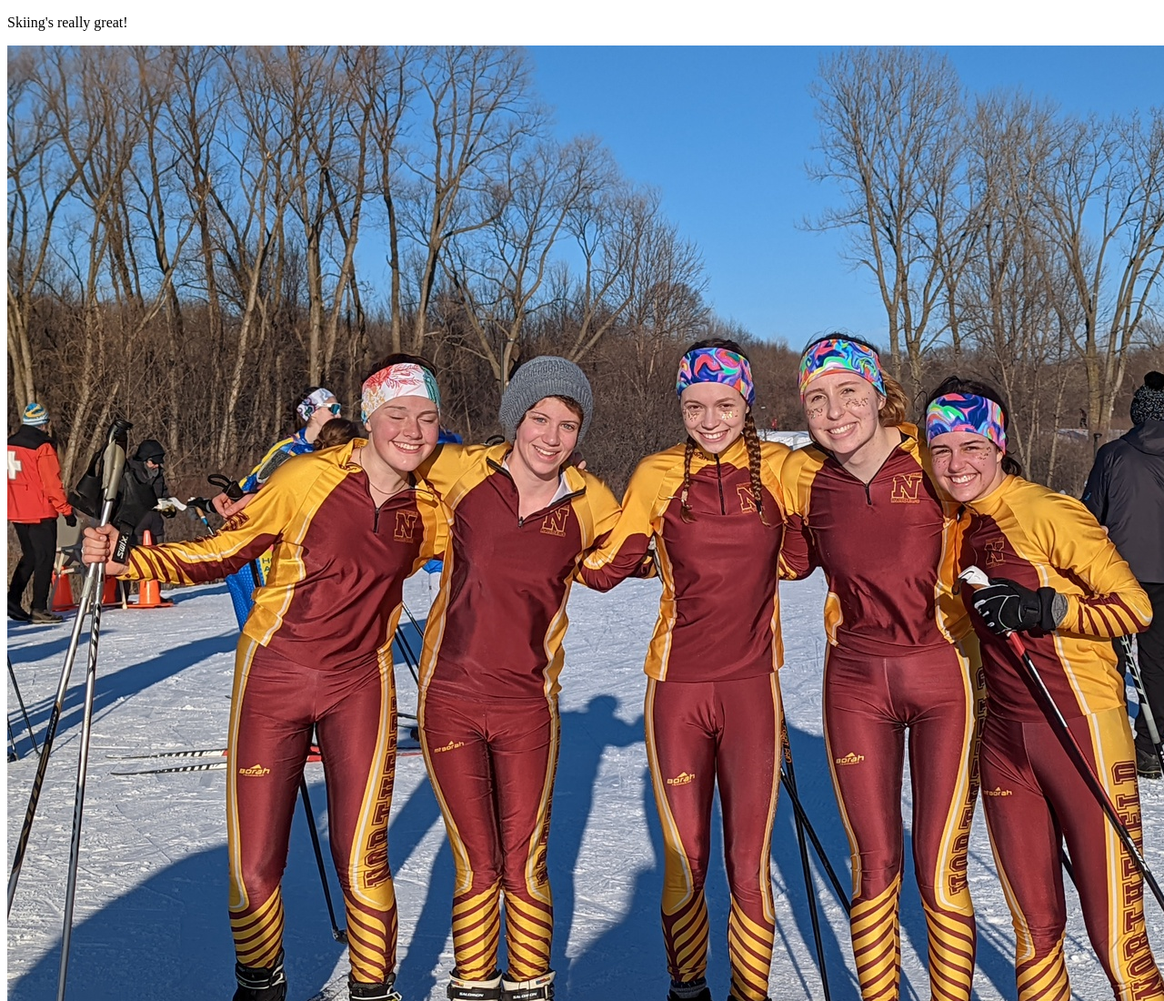
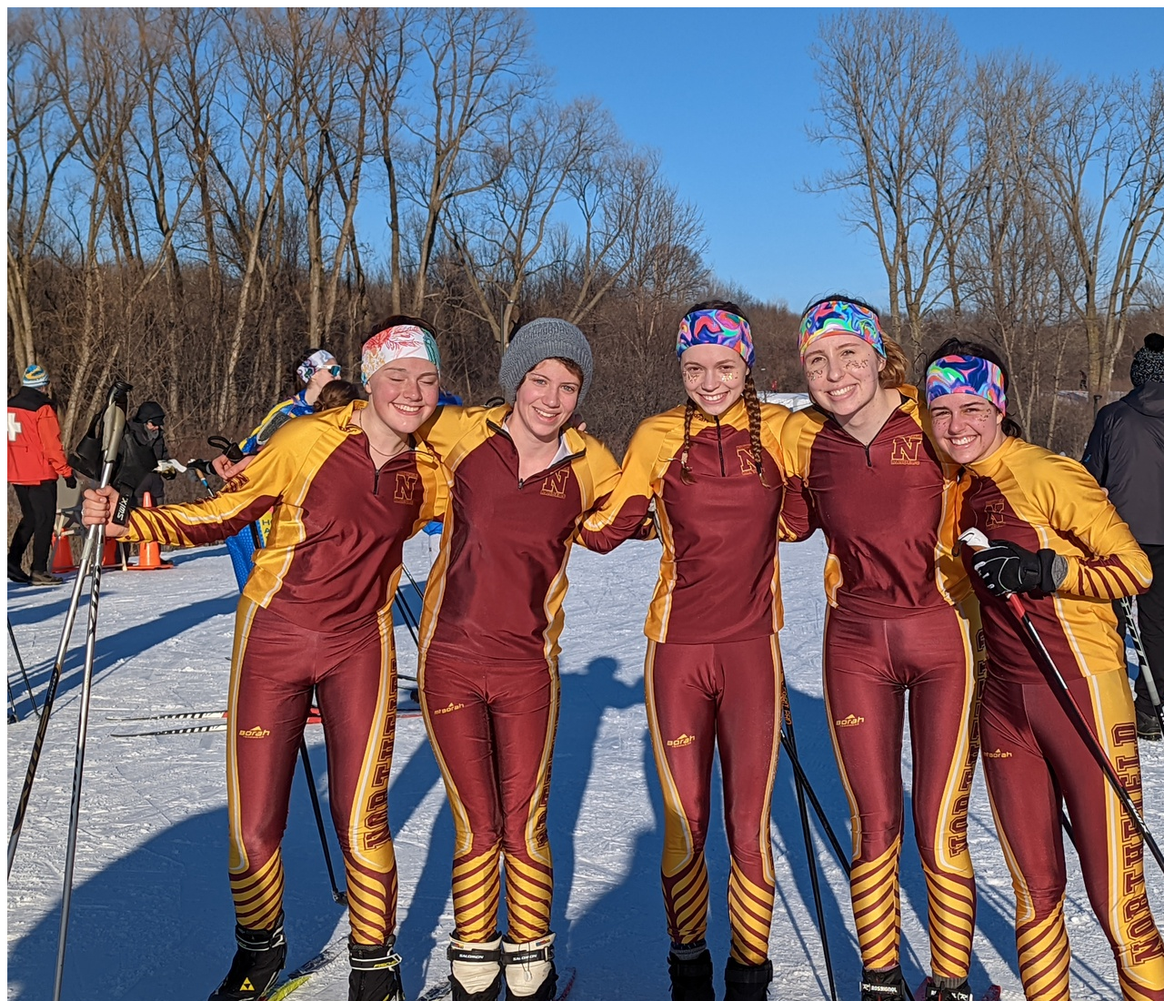
Before and after one commit to Sagitus34/NordicTest, a plain HTML site: page index.html in a window 1280 px wide. Shown: the top 1100 px of the page at 91% size. Drawn offline with Linux system fonts and the light colour scheme.

Commit message:
Update index.html

```diff
--- a/index.html
+++ b/index.html
@@ -1,12 +1,7 @@
 <!DOCTYPE html>
 <html style="font-size: 16px;">
   <body data-home-page="Home.html" data-home-page-title="Home" class="u-body u-xl-mode">
-    <header class="u-clearfix u-gradient u-header u-header" id="sec-ea2c">
-      <div class="u-clearfix u-sheet u-valign-middle u-sheet-1">
-        <p class="u-text u-text-1">Skiing's really great!</p>
-
-      </div></header>
-    <section class="u-clearfix u-section-1" id="sec-88de">
+        <section class="u-clearfix u-section-1" id="sec-88de">
       <div class="u-clearfix u-sheet u-valign-top u-sheet-1">
         <img class="u-image u-image-default u-image-1" src="PXL_20220208_220410648.jpg" alt="" data-image-width="4080" data-image-height="3072">
         <img class="u-image u-image-default u-image-2" src="275561096_683958852650047_5555353610551049331_n.jpg" alt="" data-image-width="1600" data-image-height="1200">
```
